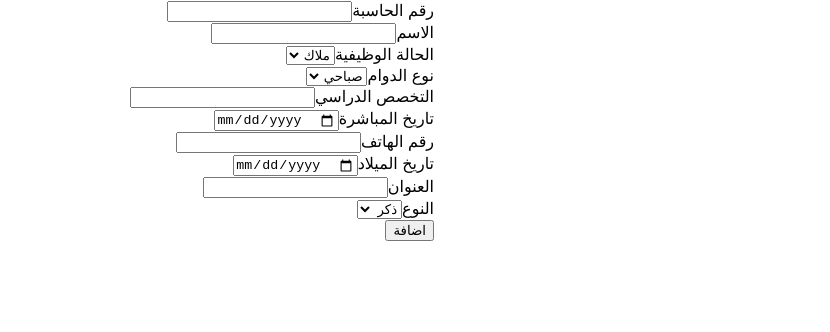
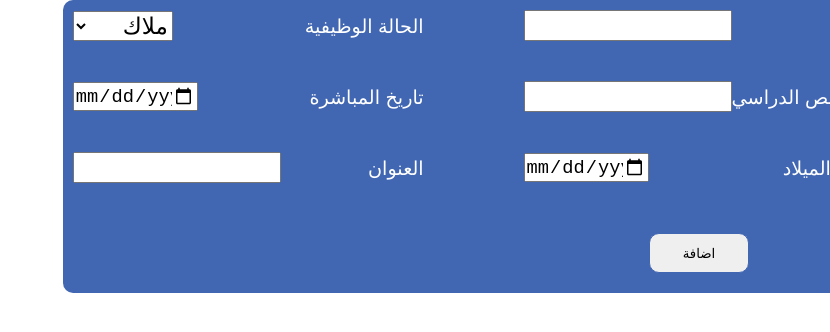
Before and after one commit to rushdy87/dispatcher-employees, a React (Create React App) app in the folder client/: page / in a window 1280 px wide. Both pictures are taken after a click on the button "اضفافة موظف جديد". Shown: the top 332 px of the page, without its empty margins (450-1280 px from the left). Built offline with nearby package versions, Linux system fonts and the light colour scheme; no server answers.

Commit message:
Adding some styling to AddEmployeeForm

```diff
--- a/client/src/components/addEmployeeForm/AddEmployeeForm.css
+++ b/client/src/components/addEmployeeForm/AddEmployeeForm.css
@@ -0,0 +1,51 @@
+.add-employee-container {
+  background-color: #4267b2;
+  color: #ffffff;
+  font-size: 1.2em;
+  border: none;
+  border-radius: 10px;
+  padding: 10px;
+}
+
+.add-employee-form-container {
+  display: grid;
+  grid-template-columns: repeat(3, 1fr);
+  column-gap: 100px;
+  row-gap: 40px;
+}
+
+.add-employee-input-field {
+  display: flex;
+  align-items: center;
+  justify-content: space-between;
+}
+
+.add-employee-input-field input {
+  width: 200px;
+  height: 25px;
+  font-size: 1.2em;
+}
+
+.add-employee-input-field #id {
+  width: 100px;
+}
+
+input[type='date'] {
+  width: 120px;
+}
+
+.add-employee-input-field select {
+  width: 100px;
+  font-size: 1.2em;
+}
+
+.add-employee-form-container button {
+  display: block;
+  margin: 10px auto;
+  width: 100px;
+  height: 40px;
+  border: #4267b2 1px solid;
+  border-radius: 10px;
+  text-align: center;
+  cursor: pointer;
+}
--- a/client/src/components/addEmployeeForm/AddEmployeeForm.jsx
+++ b/client/src/components/addEmployeeForm/AddEmployeeForm.jsx
@@ -56,9 +56,10 @@ const AddEmployeeForm = ({ setAddEmployees }) => {
   };
 
   return (
-    <div>
+    <div className='add-employee-container'>
       <form onSubmit={handleCreation}>
-        <div>
+        <div className='add-employee-form-container'>
+          <div className='add-employee-input-field'>
             <label htmlFor='id'>رقم الحاسبة</label>
             <input
               type='number'
@@ -68,7 +69,7 @@ const AddEmployeeForm = ({ setAddEmployees }) => {
               onChange={handleChange}
             />
           </div>
-        <div>
+          <div className='add-employee-input-field'>
             <label htmlFor='name'>الاسم</label>
             <input
               type='text'
@@ -78,7 +79,7 @@ const AddEmployeeForm = ({ setAddEmployees }) => {
               onChange={handleChange}
             />
           </div>
-        <div>
+          <div className='add-employee-input-field'>
             <label htmlFor='status'>الحالة الوظيفية</label>
             <select
               name='status'
@@ -92,7 +93,7 @@ const AddEmployeeForm = ({ setAddEmployees }) => {
               <option value='عقد'>عقد</option>
             </select>
           </div>
-        <div>
+          <div className='add-employee-input-field'>
             <label htmlFor='workday'>نوع الدوام</label>
             <select
               name='workday'
@@ -106,7 +107,7 @@ const AddEmployeeForm = ({ setAddEmployees }) => {
               <option value='مناوب'>مناوب</option>
             </select>
           </div>
-        <div>
+          <div className='add-employee-input-field'>
             <label htmlFor='specialist_degree'>التخصص الدراسي</label>
             <input
               type='text'
@@ -116,7 +117,7 @@ const AddEmployeeForm = ({ setAddEmployees }) => {
               onChange={handleChange}
             />
           </div>
-        <div>
+          <div className='add-employee-input-field'>
             <label htmlFor='joining_date'>تاريخ المباشرة</label>
             <input
               type='date'
@@ -126,7 +127,7 @@ const AddEmployeeForm = ({ setAddEmployees }) => {
               onChange={handleChange}
             />
           </div>
-        <div>
+          <div className='add-employee-input-field'>
             <label htmlFor='phone_number'>رقم الهاتف</label>
             <input
               type='text'
@@ -136,7 +137,7 @@ const AddEmployeeForm = ({ setAddEmployees }) => {
               onChange={handleChange}
             />
           </div>
-        <div>
+          <div className='add-employee-input-field'>
             <label htmlFor='birthdate'>تاريخ الميلاد</label>
             <input
               type='date'
@@ -146,7 +147,7 @@ const AddEmployeeForm = ({ setAddEmployees }) => {
               onChange={handleChange}
             />
           </div>
-        <div>
+          <div className='add-employee-input-field'>
             <label htmlFor='address'>العنوان</label>
             <input
               type='text'
@@ -156,7 +157,7 @@ const AddEmployeeForm = ({ setAddEmployees }) => {
               onChange={handleChange}
             />
           </div>
-        <div>
+          <div className='add-employee-input-field'>
             <label htmlFor='gender'>النوع</label>
             <select
               name='gender'
@@ -171,6 +172,7 @@ const AddEmployeeForm = ({ setAddEmployees }) => {
             </select>
           </div>
           <button>اضافة</button>
+        </div>
       </form>
     </div>
   );
```
Lines whose indentation alone changed are shown as unchanged.
